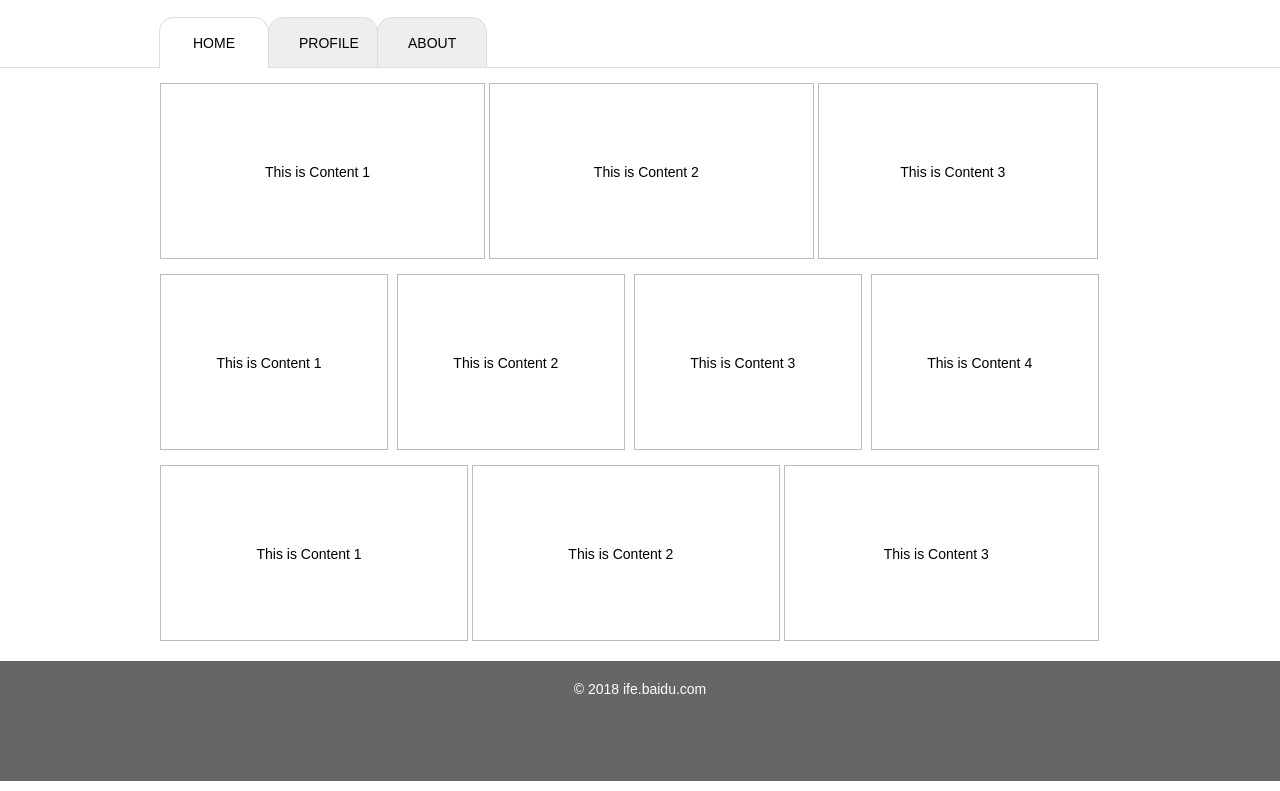
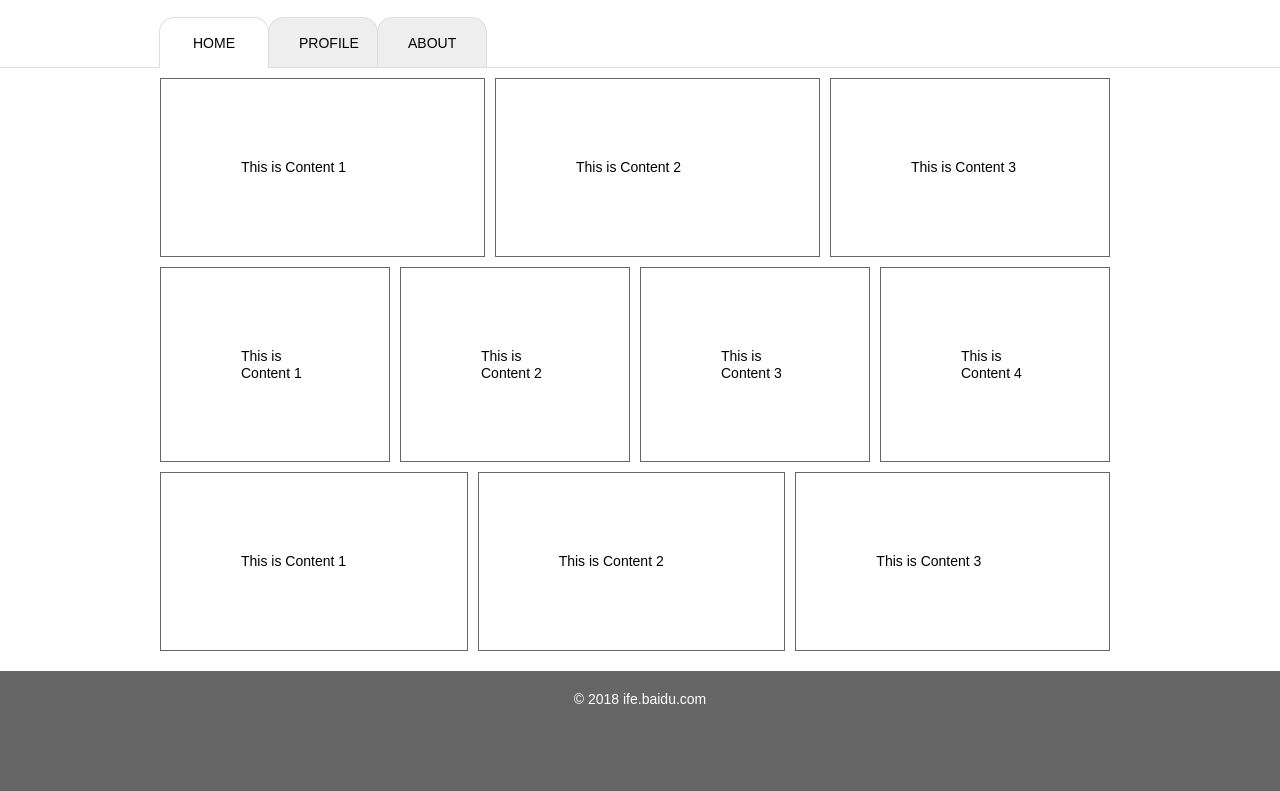
Before and after one commit to MeetZhang/IFE18, a plain HTML site: page 2018-04-30-Task06/index.html in a window 1280 px wide. Shown: the part 383-1174 px from the top of the page. Drawn offline with Linux system fonts and the light colour scheme.

Commit message:
更改为flex布局方式

```diff
--- a/2018-04-30-Task06/css/main.css
+++ b/2018-04-30-Task06/css/main.css
@@ -76,7 +76,7 @@ header .nav a{
 }
 
 /* content-lists */
-.content-lists .item{
+/* .content-lists .item{
     width: 325px;
     height: 176px;
     border: 1px solid #bbb;
@@ -100,6 +100,30 @@ header .nav a{
 .content-lists3 .item:last-child{
     margin-right: 10px;
     width: 315px;
+} */
+
+/* 利用flex布局 */
+.content-lists {
+    display: flex;
+}
+.content-lists .item{
+    padding: 80px;
+    margin: 10px 10px 0 0;
+    border: 1px solid #666;
+    flex:  325px;
+
+}
+.content-lists1 .item:last-child{
+    flex:  280px;
+}
+.content-lists2 .item{
+    flex:  230px;
+}
+.content-lists3 .item{
+    flex:  308px
+}
+.content-lists3 .item:last-child{
+    flex:  315px;
 }
 
 /* footer */
```
Also changed, not shown: 2018-04-30-Task06/index.html (+2 -0 lines).
